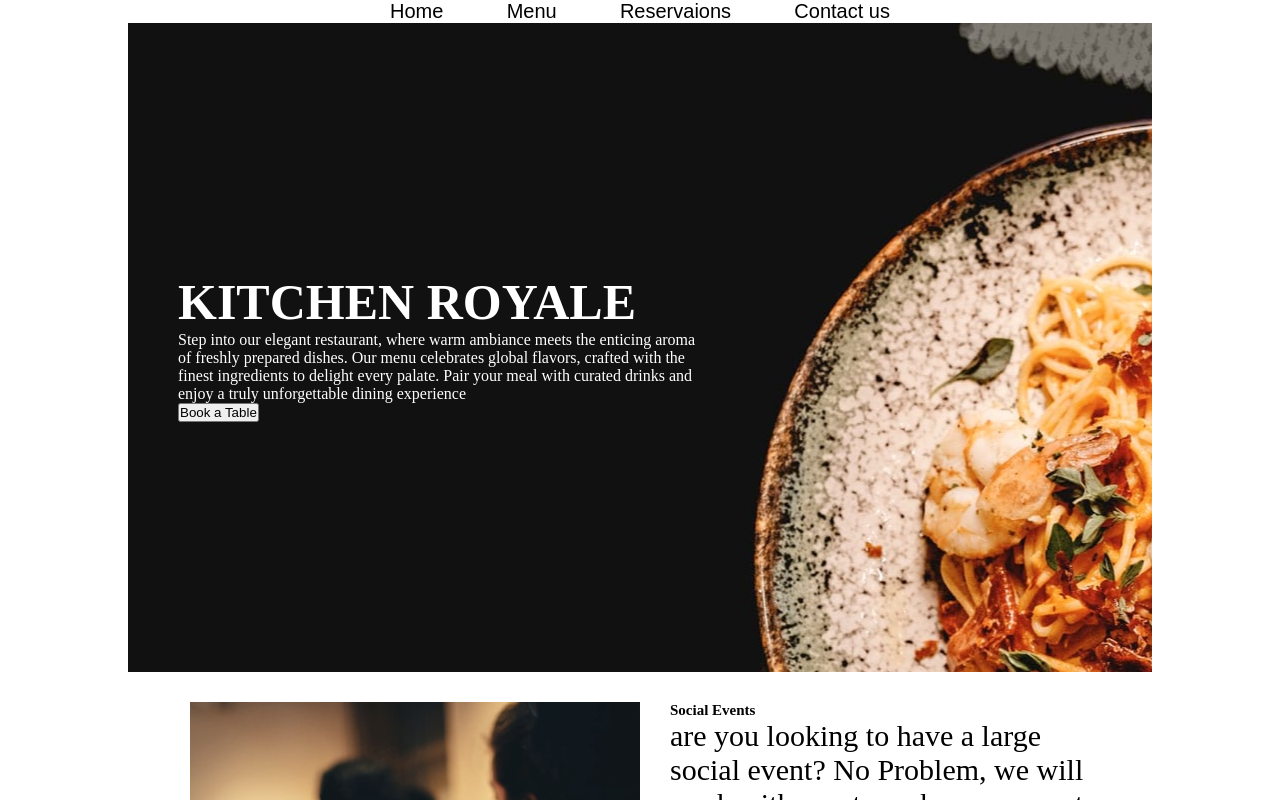
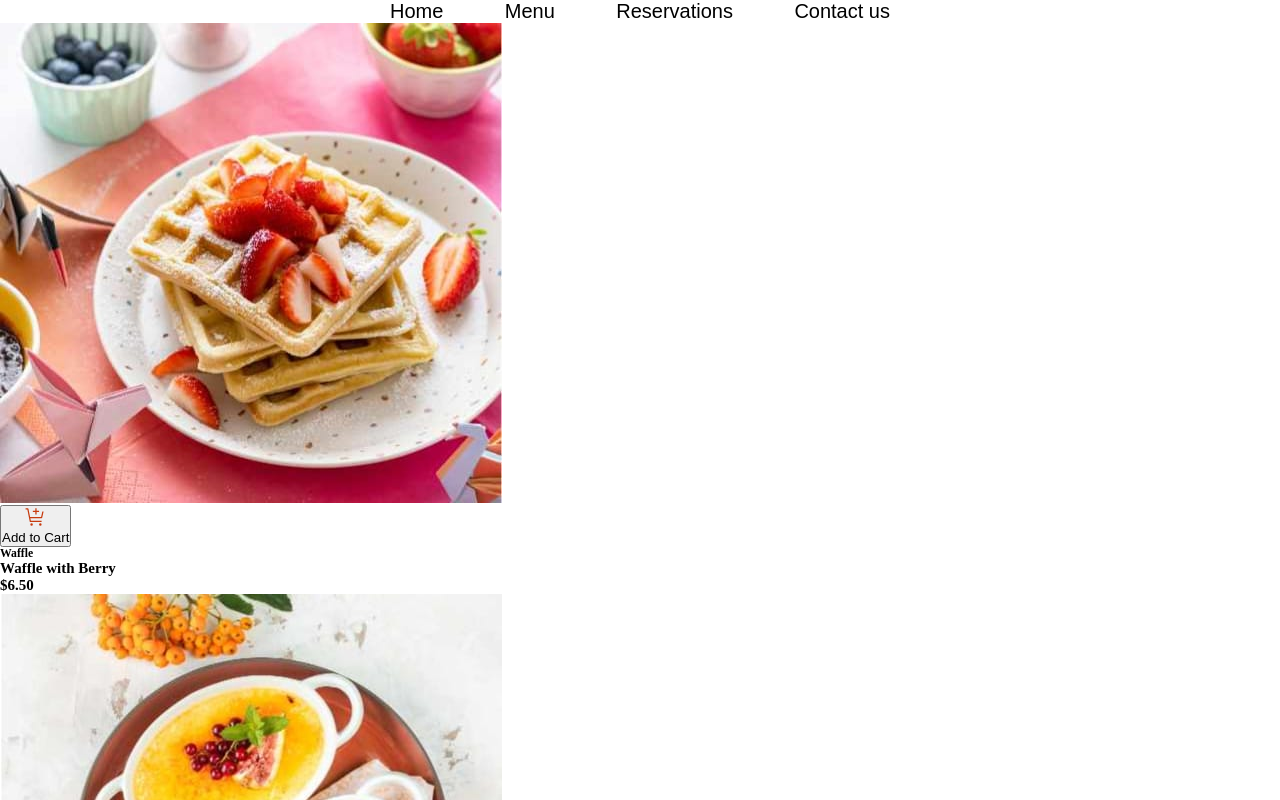
Before and after one commit to manueldezman/Restaurant-Page, a website built with webpack: page src/template.html in a window 1280 px wide. Both pictures are taken after a click on the button "Menu". Shown: the top 800 px of the page. Built offline with nearby package versions, Linux system fonts and the light colour scheme; files whose address does not match are found by name.

Commit message:
create menu page dynamically

```diff
--- a/package.json
+++ b/package.json
@@ -11,6 +11,7 @@
   "description": "",
   "devDependencies": {
     "css-loader": "^7.1.2",
+    "html-loader": "^5.1.0",
     "html-webpack-plugin": "^5.6.3",
     "style-loader": "^4.0.0",
     "webpack": "^5.96.1",
--- a/src/index.js
+++ b/src/index.js
@@ -1,6 +1,14 @@
 import "./styles.css";
 import { PageLoad } from "./homepage";
+import { MenuPage  } from "./menu";
 
+const menuBtn = document.querySelector(".menu");
 const contentDiv = document.querySelector(".content");
 
 PageLoad(contentDiv);
+
+function LoadMenu(){
+    contentDiv.textContent = "";
+     MenuPage(contentDiv);
+    };
+menuBtn.addEventListener("click", LoadMenu);
--- /dev/null
+++ b/src/menu.js
@@ -0,0 +1,72 @@
+import cartImg from "./images/icon-add-to-cart.svg";
+import waffleImg from "./images/image-waffle-desktop.jpg";
+import brulleImg from "./images/image-creme-brulee-desktop.jpg";
+import MacaronImg from "./images/image-macaron-desktop.jpg";
+import TiramisuImg from "./images/image-tiramisu-desktop.jpg";
+import baklavaImg from "./images/image-baklava-desktop.jpg";
+import pieImg from "./images/image-meringue-desktop.jpg";
+import cakeImg from "./images/image-cake-desktop.jpg";
+import brownieImg from "./images/image-brownie-desktop.jpg";
+import pannaImg from "./images/image-panna-cotta-desktop.jpg";
+
+function MenuPage (div) {
+let menu = [];
+
+const menuList = document.createElement("div");
+const cart = document.createElement("div");
+
+function menuItems (type, name, price, url) {
+    return {type, name, price, url}
+}
+
+const itemOne = menuItems("Waffle", "Waffle with Berry", "$6.50", waffleImg);
+menu.push(itemOne);
+const itemTwo = menuItems("Creme Brulee", "Vanilla Bean Creme Brulee", "$7.00", brulleImg);
+menu.push(itemTwo);
+const itemThree = menuItems("Macaron", "Macaron Mix of Five", "$6.00", MacaronImg);
+menu.push(itemThree);
+const itemFour = menuItems("Tiramisu", "Classic Tiramisu", "$4.5", TiramisuImg);
+menu.push(itemFour);
+const itemFive = menuItems("Baklava", "Pistachio Baklava", "$4.00", baklavaImg);
+menu.push(itemFive);
+const itemSix = menuItems("Pie", "Lemon Meringue Pie", "$5.00", pieImg);
+menu.push(itemSix);
+const itemSeven = menuItems("Cake", "Red Velvet Cake", "$4.50", cakeImg);
+menu.push(itemSeven);
+const itemEight = menuItems("Brownie", "Salted Caramel Brownie", "$5.50", brownieImg);
+menu.push(itemEight);
+const itemNine = menuItems("Panna Cotta", "Vanilla Panna Cotta", "$7.00", pannaImg);
+menu.push(itemNine);
+
+function displayMenuItems(menu) {
+
+    for (let item of menu) {
+        const itemBox = document.createElement("div");
+        const image = document.createElement('img');
+        const addToCart = document.createElement("div");
+        const type = document.createElement("h3");
+        const name = document.createElement("h2");
+        const price = document.createElement("h2");
+
+        image.src = item.url;
+        addToCart.innerHTML = `<button> <img src="${cartImg}"> <p>Add to Cart</p></button>`;
+        type.textContent = item.type;
+        name.textContent = item.name;
+        price.textContent = item.price;
+
+        itemBox.appendChild(image);
+        itemBox.appendChild(addToCart);
+        itemBox.appendChild(type);
+        itemBox.appendChild(name);
+        itemBox.appendChild(price);
+
+        menuList.appendChild(itemBox);
+
+    }
+    div.appendChild(menuList);
+}
+displayMenuItems(menu);
+
+}
+
+export { MenuPage };
--- a/src/template.html
+++ b/src/template.html
@@ -8,10 +8,10 @@
 <body>
     <header>
         <nav>
-            <button>Home</button>
-            <button>Menu</button>
-            <button>Reservaions</button>
-            <button>Contact us</button>
+            <button class="home">Home</button>
+            <button class="menu">Menu</button>
+            <button class="reservations">Reservations</button>
+            <button class="contact-us">Contact us</button>
         </nav>
     </header>
     <div class="content">
--- a/webpack.config.js
+++ b/webpack.config.js
@@ -26,6 +26,10 @@ module.exports = {
         use: ["style-loader", "css-loader"],
       },
       {
+        test: /\.html$/i,
+        loader: "html-loader",
+      },
+      {
         test: /\.(png|svg|jpg|jpeg|gif)$/i,
         type: "asset/resource",
       }
```
Also changed, not shown: 1 other file.
